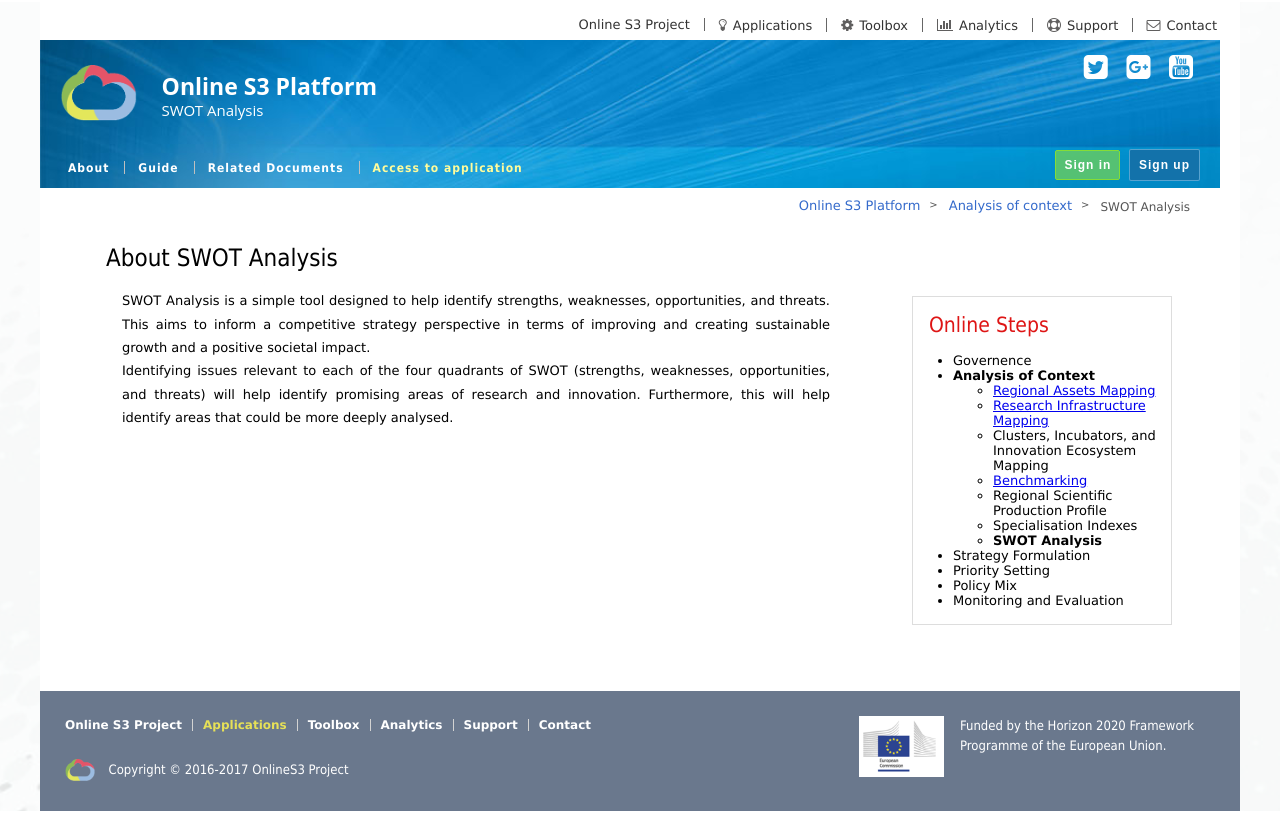
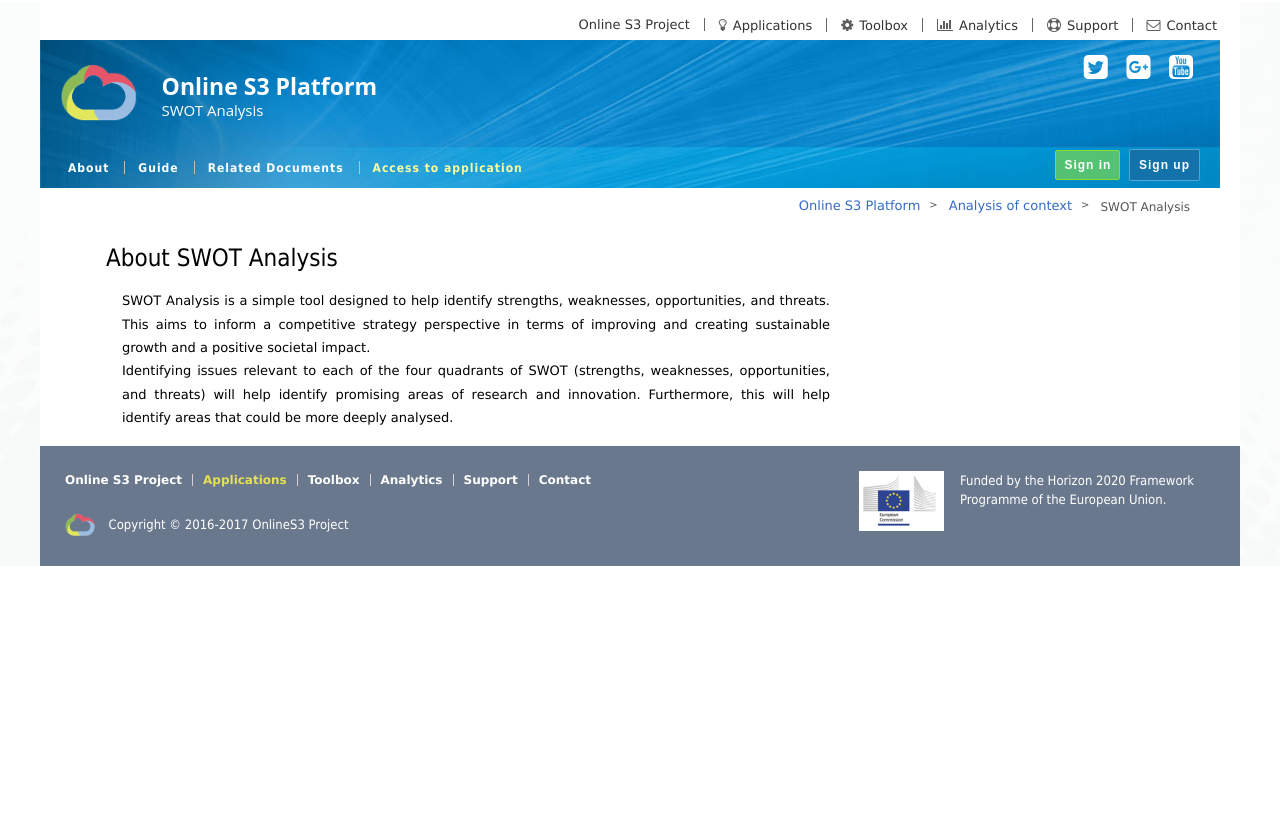
Before and after one commit to OnlineS3/2.7.-SWOT-analysis, a Django app: template swot/templates/swot/about.html in a window 1280 px wide. After the commit the page ends 566 px from the top, so only its background shows below. Run offline with Django 3.2, Linux system fonts and the light colour scheme; the template is opened without the code that fills it, so the values that code supplies are empty; some libraries are stand-ins or nearby versions.

Commit message:
Removed online steps display from template

```diff
--- a/swot/templates/swot/online_steps.html
+++ b/swot/templates/swot/online_steps.html
@@ -1,4 +1,4 @@
-<div style="width: 260px; border: 1px solid #ddd; margin-top: 66px">
+<!--<div style="width: 260px; border: 1px solid #ddd; margin-top: 66px">
     <h2>Online Steps</h2>
     <ul>
         <li onclick="test(this)">
@@ -73,4 +73,4 @@
             </div>
         </li>
     </ul>
-</div>
+</div>-->
```
